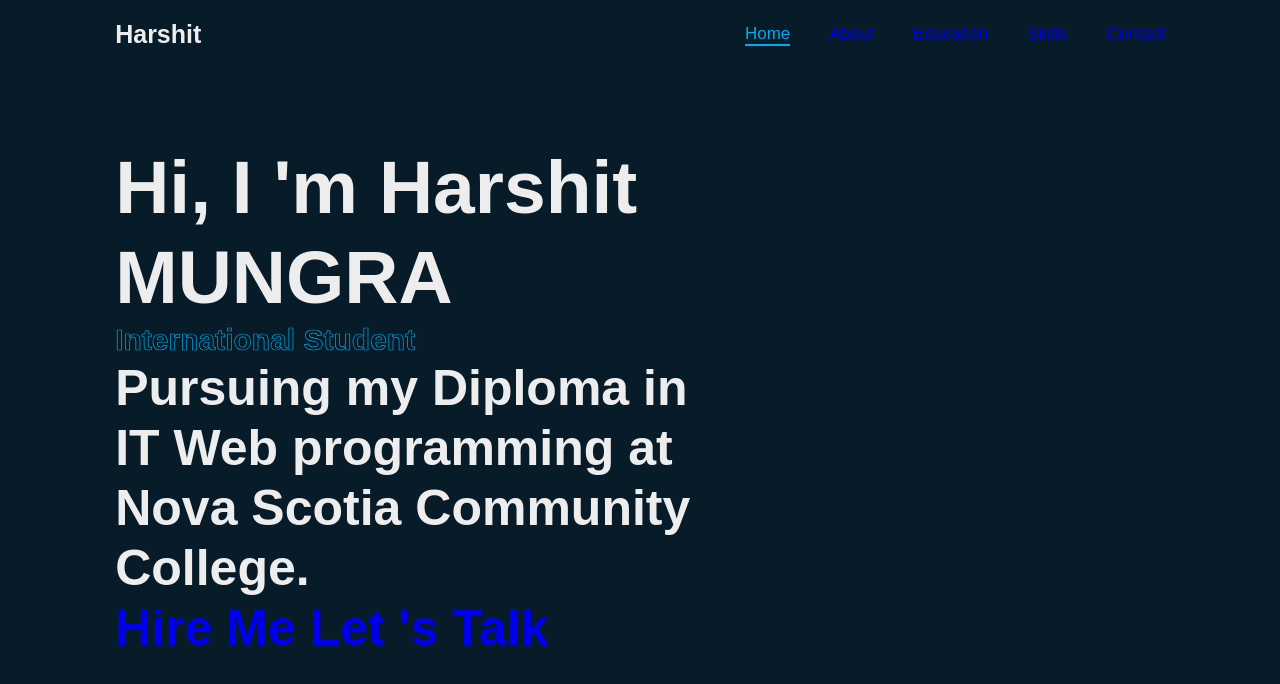
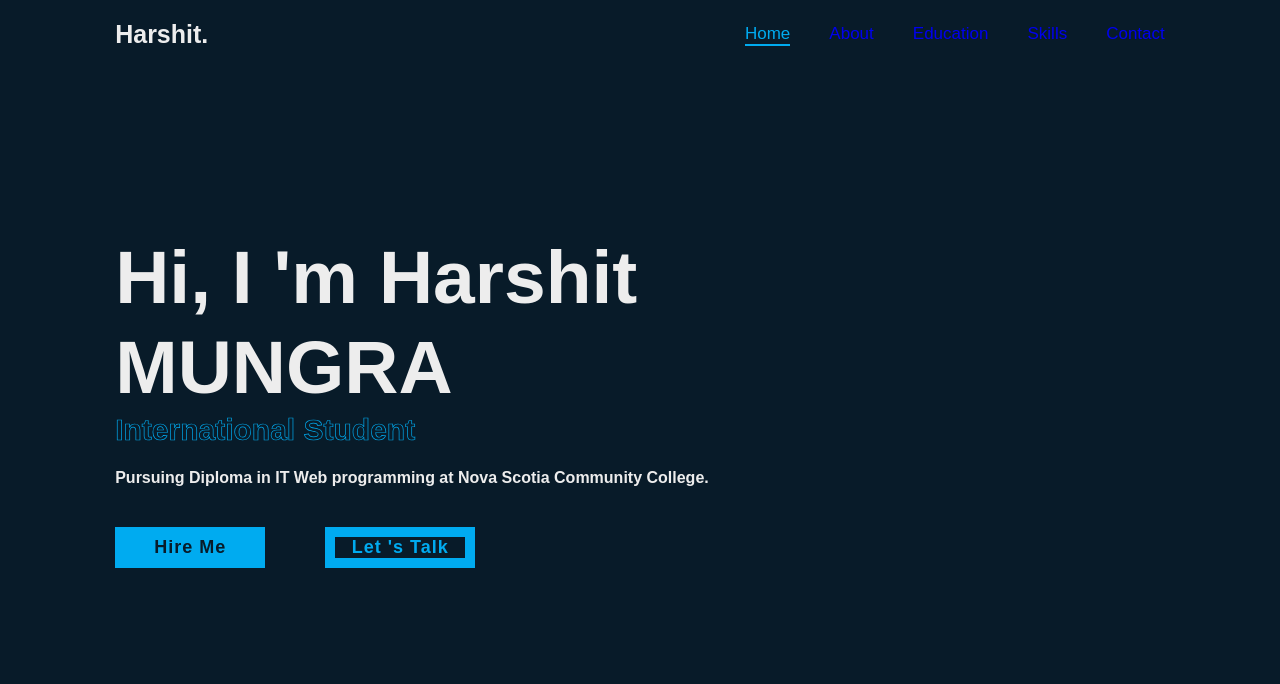
Before and after one commit to HarshitMUNGRA/PORTFOLIO, a plain HTML site: page index.html in a window 1280 px wide. Drawn offline with nearby package versions, Linux system fonts and the light colour scheme.

Commit message:
added more css styling t

```diff
--- a/index.html
+++ b/index.html
@@ -10,7 +10,7 @@
 </head>
 <body>
     <header class="header">
-        <a href="#" class="logo">Harshit</a>
+        <a href="#" class="logo">Harshit.</a>
         <div class="bx bx-menu" id="menu-icon"></div>
         <nav class="navbar">
             <a href="#home" class="active">Home</a>
@@ -27,7 +27,7 @@
             <div class="text-animate">
                 <h4>International Student</h4>
             </div>
-            <p>Pursuing my Diploma in IT Web programming at Nova Scotia Community College.</p>
+            <p>Pursuing Diploma in IT Web programming at Nova Scotia Community College.</p>
             <div class="btn-box">
                 <a href="#" class="btn">Hire Me</a>
                 <a href="#" class="btn">Let 's Talk</a>
--- a/styles.css
+++ b/styles.css
@@ -100,3 +100,57 @@ section{
     color: transparent;
     -webkit-text-stroke: .7px var(--main-color);
 }
+.home-content p{
+    font-size: 1.6rem;
+    margin: 2rem 0 4rem;
+}
+.btn-box{
+    position: relative;
+    display: flex;
+    justify-content: space-between;
+    width: 36rem;
+}
+.btn-box .btn{
+    position: relative;
+    display: inline-flex;
+    justify-content: center;
+    align-items: center;
+    width: 15rem;
+    height: 100%;
+    background: var(--main-color);
+    border: 1rem solid var(--main-color);
+    font-size: 1.8rem;
+    font-weight: 600;
+    letter-spacing: .1rem;
+    color: var(--bg-color);
+    z-index: 1;
+    overflow: hidden;
+    transition: .5s;
+}
+.btn-box .btn:hover{
+    color: var(--main-color);
+}
+.btn-box .btn:nth-child(2){
+    background: transparent;
+    color: var(--main-color);
+}
+.btn-box .btn:nth-child(2):hover{
+    color: var(--bg-color);
+}
+.btn-box .btn:nth-child(2)::before{
+    background: var(--main-color);
+}
+.btn-box .btn::before{
+    content: '';
+    position: absolute;
+    top: 0;
+    left: 0;
+    width: 0;
+    height: 100%;
+    background: var(--bg-color);
+    z-index: -1;
+    transition: .5s;
+}
+.btn-box .btn:hover::before{
+    width: 100%;
+}
```
